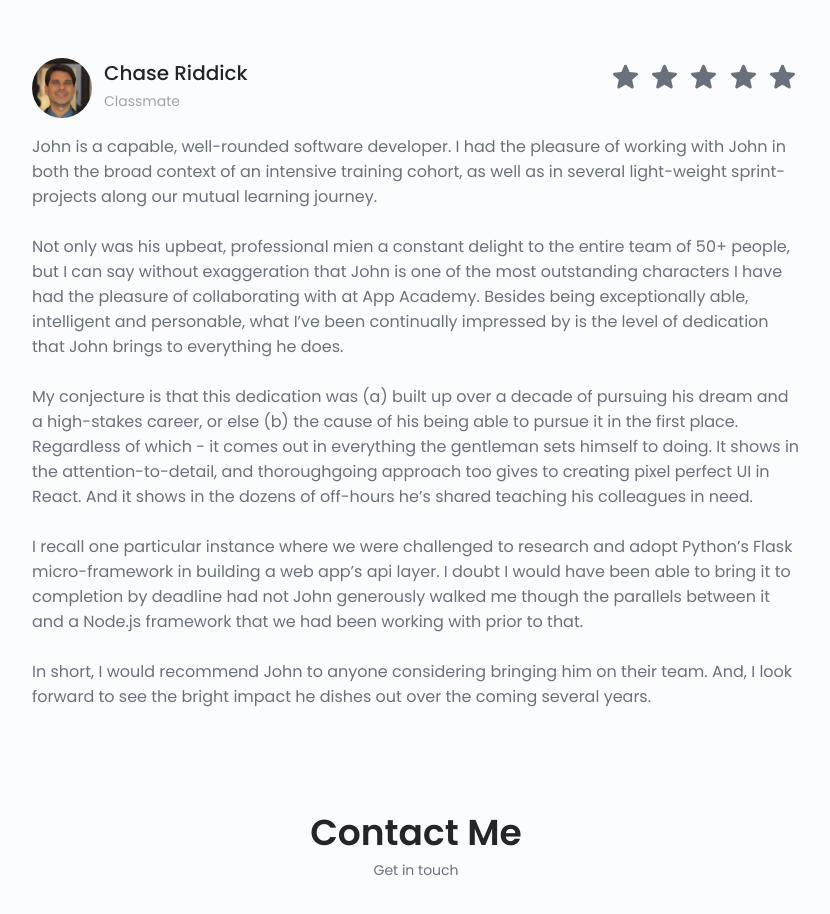
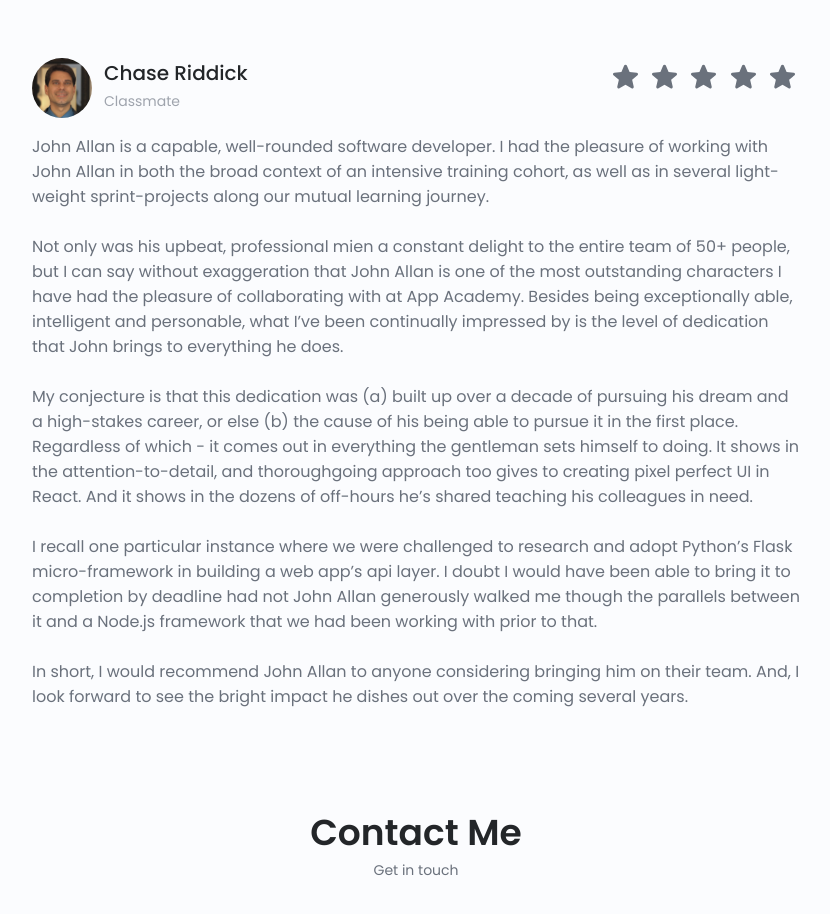
Before and after one commit to jabistro/jabistro.github.io, a plain HTML site: page index.html in a window 1280 px wide. Shown: the part 4420-5334 px from the top of the page, without its empty margins (224-1054 px from the left). Drawn offline with nearby package versions, Linux system fonts and the light colour scheme.

Commit message:
john allan

```diff
--- a/index.html
+++ b/index.html
@@ -913,19 +913,19 @@
                         </div>
                     </div>
 
-                    <p class="testimonial__description">John is a capable, well-rounded software developer. I had the pleasure of working with John in both the broad context of an intensive training cohort, as well as in several light-weight sprint-projects along our mutual learning journey.
+                    <p class="testimonial__description">John Allan is a capable, well-rounded software developer. I had the pleasure of working with John Allan in both the broad context of an intensive training cohort, as well as in several light-weight sprint-projects along our mutual learning journey.
                         <br>
                         <br>
-                        Not only was his upbeat, professional mien a constant delight to the entire team of 50+ people, but I can say without exaggeration that John is one of the most outstanding characters I have had the pleasure of collaborating with at App Academy. Besides being exceptionally able, intelligent and personable,  what I’ve been continually impressed by is the level of dedication that John brings to everything he does.
+                        Not only was his upbeat, professional mien a constant delight to the entire team of 50+ people, but I can say without exaggeration that John Allan is one of the most outstanding characters I have had the pleasure of collaborating with at App Academy. Besides being exceptionally able, intelligent and personable,  what I’ve been continually impressed by is the level of dedication that John brings to everything he does.
                         <br>
                         <br>
                         My conjecture is that this dedication was (a) built up over a decade of pursuing his dream and a high-stakes career, or else  (b) the cause of his being able to pursue it in the first place. Regardless of which - it comes out in everything the gentleman sets himself to doing. It shows in the attention-to-detail, and thoroughgoing approach too gives to creating pixel perfect UI in React. And it shows in the dozens of off-hours he’s shared teaching his colleagues in need.
                         <br>
                         <br>
-                        I recall one particular instance where we were challenged to research and adopt Python’s Flask micro-framework in building a web app’s api layer. I doubt I would have been able to bring it to completion by deadline had not John generously walked me though the parallels between it and a Node.js framework that we had been working with prior to that.
+                        I recall one particular instance where we were challenged to research and adopt Python’s Flask micro-framework in building a web app’s api layer. I doubt I would have been able to bring it to completion by deadline had not John Allan generously walked me though the parallels between it and a Node.js framework that we had been working with prior to that.
                         <br>
                         <br>
-                        In short, I would recommend John to anyone considering bringing him on their team. And, I look forward to see the bright impact he dishes out over the coming several years.
+                        In short, I would recommend John Allan to anyone considering bringing him on their team. And, I look forward to see the bright impact he dishes out over the coming several years.
                     </p>
                 </div>
 
```
